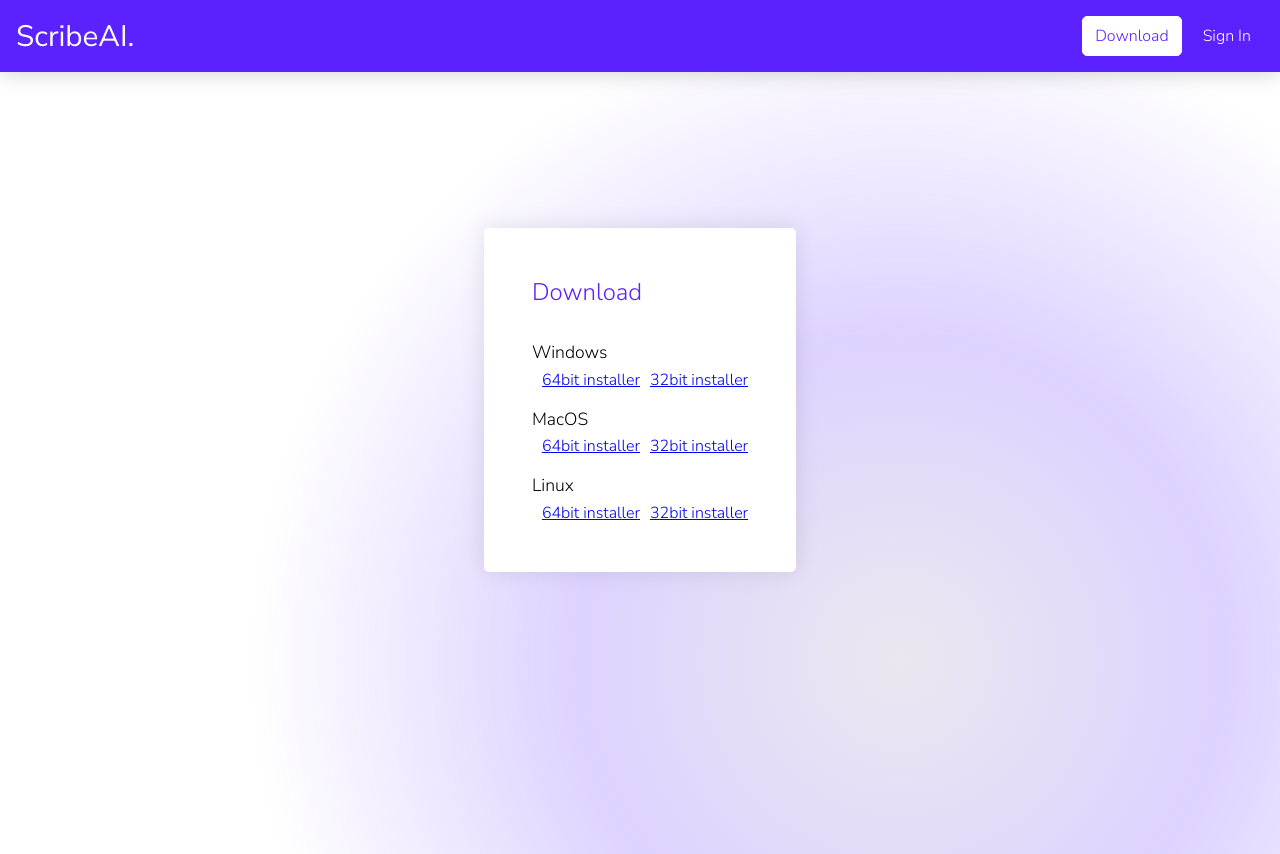
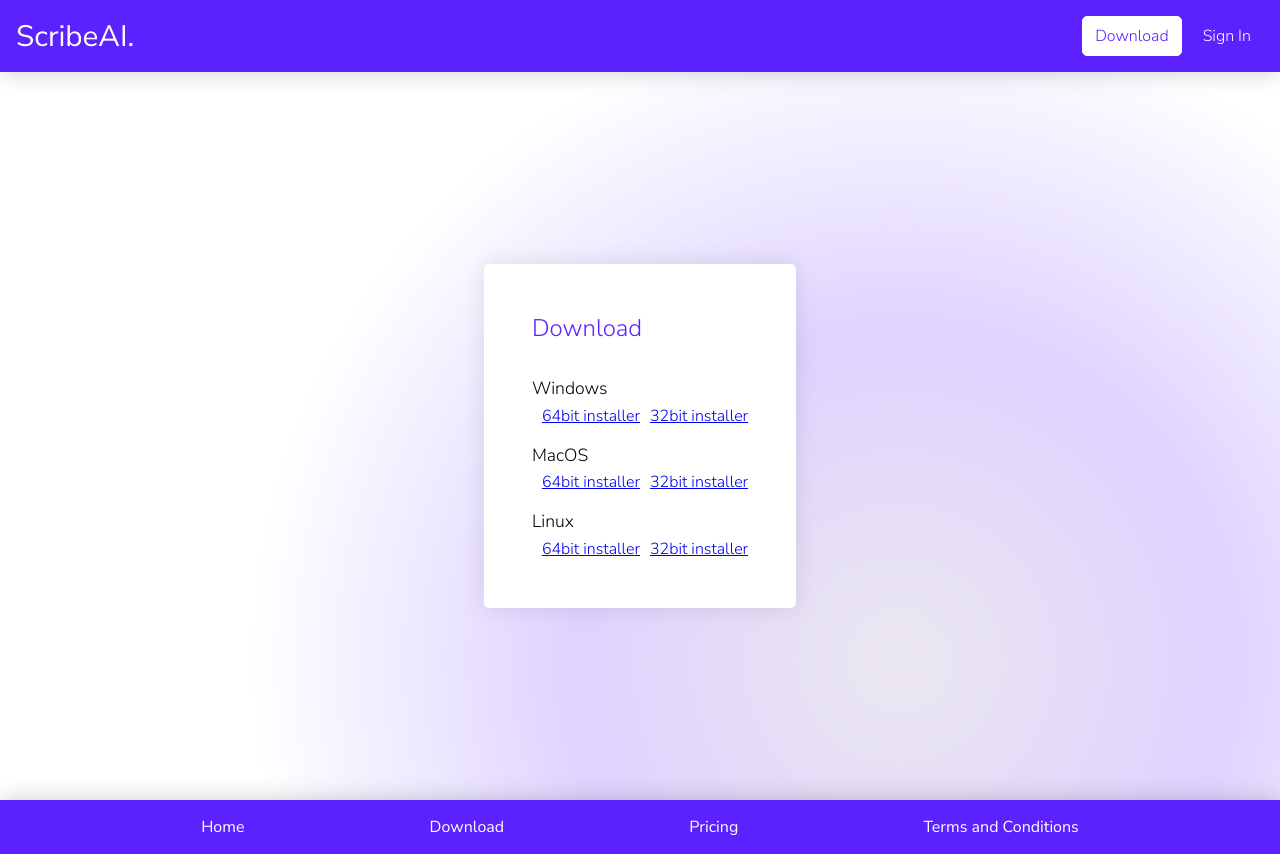
Before and after one commit to jukuly/scribeai-web, a React (Create React App) app: page /download in a window 1280 px wide. Before the commit the page ends 800 px from the top, so only its background shows below. Built offline with nearby package versions, Linux system fonts and the light colour scheme; no server answers.

Commit message:
add footer to every page

```diff
--- a/src/App.tsx
+++ b/src/App.tsx
@@ -11,6 +11,7 @@ import AuthGuard from './components/authGuard/authGuard';
 import TermsConditions from './pages/termsConditions/termsConditions';
 import Pricing from './pages/pricing/pricing';
 import Download from './pages/download/download';
+import Footer from './components/footer/footer';
 
 export default function () {
   const [top, setTop] = useState<boolean>(true);
@@ -48,6 +49,7 @@ export default function () {
           <Route path='/profile' element={<AuthGuard isSignedIn={!!user}><Profile user={user} /></AuthGuard>} />
         </Routes>
       </BrowserRouter>
+      <Footer />
     </>
   );
 }
--- a/src/pages/download/download.module.scss
+++ b/src/pages/download/download.module.scss
@@ -4,7 +4,7 @@
   place-items: center;
   padding: 6.5rem 2rem 2rem 2rem;
   overflow-x: hidden;
-  height: calc(100vh - 4.5rem);
+  height: 100vh;
 }
 
 .gradientCircle {
--- a/src/pages/forgotPassword/forgotPassword.module.scss
+++ b/src/pages/forgotPassword/forgotPassword.module.scss
@@ -4,7 +4,7 @@
   place-items: center;
   padding: 6.5rem 2rem 2rem 2rem;
   overflow-x: hidden;
-  height: calc(100vh - 4.5rem);
+  height: 100vh;
 }
 
 .gradientCircle {
--- a/src/pages/home/home.tsx
+++ b/src/pages/home/home.tsx
@@ -1,6 +1,5 @@
 import { useNavigate } from 'react-router-dom';
 import DownArrow from '../../components/downArrow/downArrow';
-import Footer from '../../components/footer/footer';
 import AppSpinner from './appSpinner/appSpinner';
 import styles from './home.module.scss';
 import ShowOff from './showOff/showOff';
@@ -111,7 +110,6 @@ export default function({ top } : { top: boolean }) {
         top &&
         <DownArrow />
       }
-      <Footer />
     </>
   );
 }
--- a/src/pages/signUp/signUp.tsx
+++ b/src/pages/signUp/signUp.tsx
@@ -1,8 +1,8 @@
-import { createUserWithEmailAndPassword, User } from 'firebase/auth';
+import { User } from 'firebase/auth';
 import { httpsCallable } from 'firebase/functions';
 import { RefObject, useRef, useState } from 'react';
 import { useNavigate } from 'react-router-dom';
-import { authInstance, functionsInstance } from '../../firebase';
+import { functionsInstance } from '../../firebase';
 import styles from './signUp.module.scss';
 
 const newUser = httpsCallable(functionsInstance, 'newUser');
--- a/src/pages/termsConditions/termsConditions.tsx
+++ b/src/pages/termsConditions/termsConditions.tsx
@@ -1,9 +1,7 @@
-import Footer from '../../components/footer/footer';
 import styles from './termsConditions.module.scss';
 
 export default function() {
   return (
-    <>
     <div className={styles.termsConditions}>
       <div className={styles.gradientCircle}></div>
       <main className={styles.box}>
@@ -50,7 +48,5 @@ export default function() {
         </p>
       </main>
     </div>
-      <Footer />
-    </>
   );
 }
```
Lines whose indentation alone changed are shown as unchanged.
